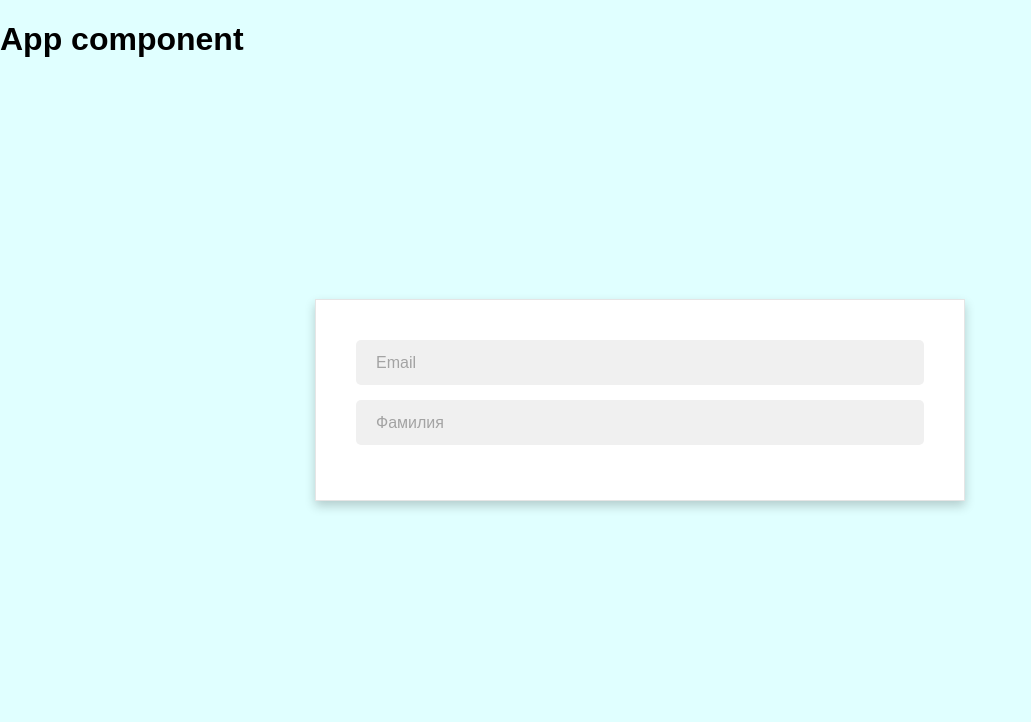
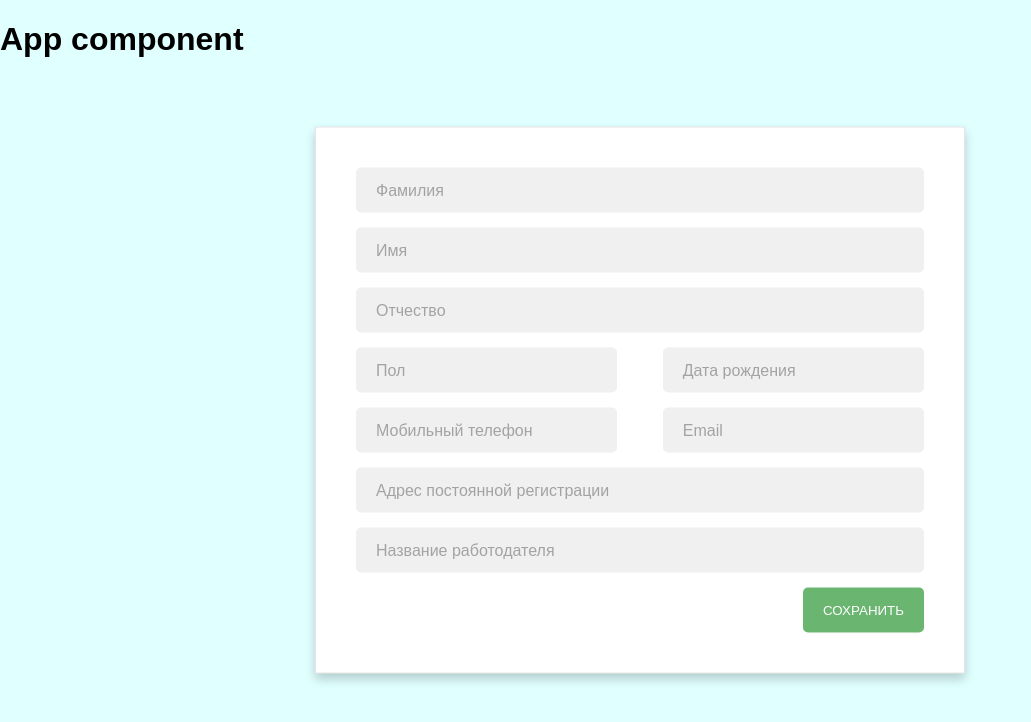
Before and after one commit to makhnev-a/balance-platform-react, a React app: page / in a window 1280 px wide. Shown: the top 722 px of the page, without its empty margins (0-1031 px from the left). Built offline with nearby package versions, Linux system fonts and the light colour scheme.

Commit message:
fix styles

```diff
--- a/src/components/App/App.jsx
+++ b/src/components/App/App.jsx
@@ -6,6 +6,77 @@ export default () => {
   const [isFormValid, setIsFormValid] = useState(false);
   // eslint-disable-next-line no-unused-vars,no-undef
   const [state, setState] = useState({
+    lastName: {
+      value: '',
+      type: 'text',
+      label: 'Фамилия',
+      errorMessage: 'Введите корректную фамилию',
+      valid: false,
+      touched: false,
+      validations: {
+        required: true,
+        minLength: 15
+      }
+    },
+    firstName: {
+      value: '',
+      type: 'text',
+      label: 'Имя',
+      errorMessage: 'Введите корректное имя',
+      valid: false,
+      touched: false,
+      validations: {
+        required: true,
+        minLength: 10
+      }
+    },
+    surName: {
+      value: '',
+      type: 'text',
+      label: 'Отчество',
+      errorMessage: 'Введите корректное отчество',
+      valid: false,
+      touched: false,
+      validations: {
+        required: true,
+        minLength: 15
+      }
+    },
+    gender: {
+      value: '',
+      type: 'text',
+      label: 'Пол',
+      errorMessage: 'Введите корректный пол',
+      valid: false,
+      touched: false,
+      validations: {
+        required: true,
+        minLength: 7
+      }
+    },
+    birthDate: {
+      value: '',
+      type: 'text',
+      label: 'Дата рождения',
+      errorMessage: 'Введите дату рождения',
+      valid: false,
+      touched: false,
+      validations: {
+        required: true
+      }
+    },
+    phone: {
+      value: '',
+      type: 'text',
+      label: 'Мобильный телефон',
+      errorMessage: 'Поле является обязательным',
+      valid: false,
+      touched: false,
+      validations: {
+        required: true,
+        minLength: 15
+      }
+    },
     email: {
       value: '',
       type: 'email',
@@ -18,18 +89,31 @@ export default () => {
         email: true
       }
     },
-    lastName: {
+    address: {
       value: '',
       type: 'text',
-      label: 'Фамилия',
-      errorMessage: 'Введите корректную фамилию',
+      label: 'Адрес постоянной регистрации',
+      errorMessage: 'Введите корректный email',
       valid: false,
       touched: false,
       validations: {
         required: true,
-        minLength: 6
+        minLength: 20
       }
-    }
+    },
+    workName: {
+      value: '',
+      type: 'text',
+      label: 'Название работодателя',
+      errorMessage: 'Введите корректный email',
+      valid: false,
+      touched: false,
+      validations: {
+        required: true,
+        minLength: 20
+      }
+    },
+
   });
 
   const validateControl = (value, validations) => {
@@ -55,7 +139,6 @@ export default () => {
   };
 
   const onChangeHandler = (event, controlName) => {
-    // debugger;
     console.log(`${controlName}: `, event.currentTarget.value)
 
     const formControls = {...state};
@@ -91,7 +174,6 @@ export default () => {
           label={control.label}
           errorMessage={control.errorMessage}
           shouldValidate={!!control.validations}
-          // onChangeH={event => onChangeHandler(event, controlName)}
           controlName={controlName}
           onChangeH={onChangeHandler}
         />
@@ -104,6 +186,9 @@ export default () => {
       <h1>App component</h1>
       <div className='form__box'>
         {returnInputs()}
+        <button
+          className='form__btn'
+        >сохранить</button>
       </div>
     </div>
   );
--- a/src/components/Input/Input.jsx
+++ b/src/components/Input/Input.jsx
@@ -12,7 +12,8 @@ export const Input = ({type, value, valid, touched, label, errorMessage, shouldV
   const forId = `${type}-${Math.random()}`;
 
   return (
-    <div className={hasLength ? 'input input--toTop' : 'input'}>
+    // <div className={hasLength ? 'input input--toTop' : 'input'}>
+    <div className={hasLength ? 'input input--toTop' : controlName === 'gender' || controlName === 'birthDate' || controlName === 'email' || controlName === 'phone' ? 'input input__part' : 'input'}>
       <input
         onChange={event => onChangeH(event, controlName)}
         className='input__input'
--- a/src/components/Input/input.scss
+++ b/src/components/Input/input.scss
@@ -2,7 +2,19 @@
   position: relative;
   width: 100%;
 
-  @media screen and (max-width: 415px){
+  &__part {
+    width: 46%;
+
+    @media screen and (max-width: 715px) {
+      width: 100%;
+    }
+
+    @media screen and (max-width: 415px) {
+      width: 100%;
+    }
+  }
+
+  @media screen and (max-width: 415px) {
     font-size: 12px;
   }
 
@@ -47,7 +59,6 @@
   &__span {
     color: #f01f30;
     font-size: 12px;
-    //font-weight: bold;
   }
 
   &.invalid .input__label {
--- a/src/styles/styles.scss
+++ b/src/styles/styles.scss
@@ -30,3 +30,14 @@ body {
     padding: 40px 20px;
   }
 }
+
+.form__btn {
+  color: #fff;
+  background-color: rgb(106, 182, 113);
+  padding: 15px 20px;
+  border-radius: 5px;
+  border: none;
+  outline: none;
+  text-transform: uppercase;
+  margin-left: auto;
+}
```
